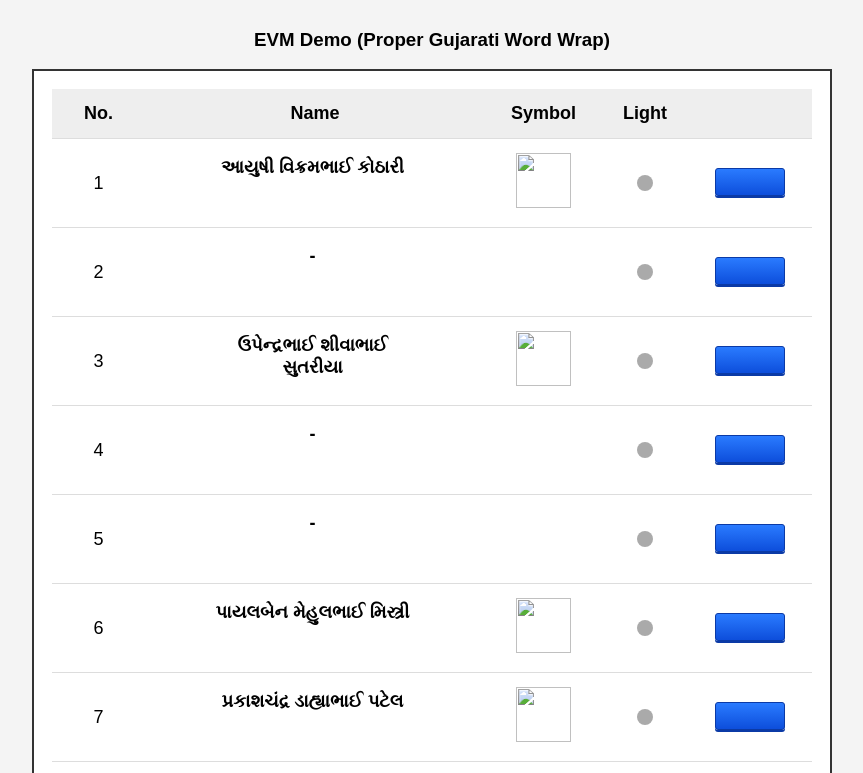
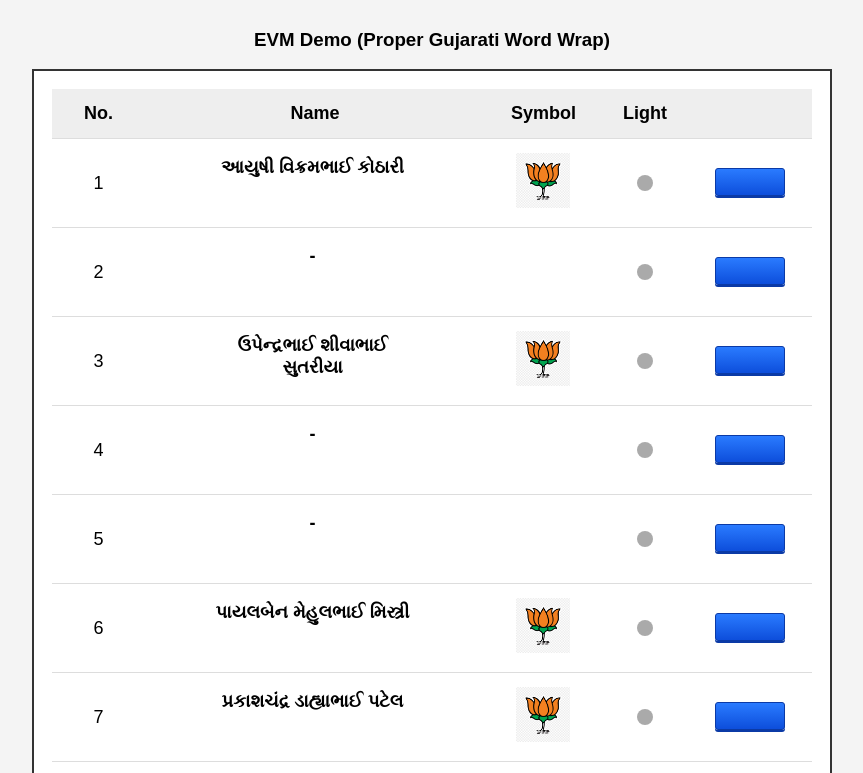
Before and after one commit to fenap542/EVM_Demo, a plain HTML site: page index.html in a window 1280 px wide. Shown: the top 773 px of the page, without its empty margins (208-1071 px from the left). Drawn offline with Linux system fonts and the light colour scheme.

Commit message:
Update index.html

```diff
--- a/index.html
+++ b/index.html
@@ -154,13 +154,13 @@
 
 /* DATA */
 const data = [
-  { no: "1", name: "આયુષી વિક્રમભાઈ કોઠારી", symbol: "<img src='Image/bjp_logo.png' class='symbol-img'>" },
+  { no: "1", name: "આયુષી વિક્રમભાઈ કોઠારી", symbol: "<img src='bjp_logo.png' class='symbol-img'>" },
   { no: "2", name: "", symbol: "" },
-  { no: "3", name: "ઉપેન્દ્રભાઈ શીવાભાઈ સુતરીયા", symbol: "<img src='Image/bjp_logo.png' class='symbol-img'>" },
+  { no: "3", name: "ઉપેન્દ્રભાઈ શીવાભાઈ સુતરીયા", symbol: "<img src='bjp_logo.png' class='symbol-img'>" },
   { no: "4", name: "", symbol: "" },
   { no: "5", name: "", symbol: "" },
-  { no: "6", name: "પાયલબેન મેહુલભાઈ મિસ્ત્રી", symbol: "<img src='Image/bjp_logo.png' class='symbol-img'>" },
-  { no: "7", name: "પ્રકાશચંદ્ર ડાહ્યાભાઈ પટેલ", symbol: "<img src='Image/bjp_logo.png' class='symbol-img'>" },
+  { no: "6", name: "પાયલબેન મેહુલભાઈ મિસ્ત્રી", symbol: "<img src='bjp_logo.png' class='symbol-img'>" },
+  { no: "7", name: "પ્રકાશચંદ્ર ડાહ્યાભાઈ પટેલ", symbol: "<img src='bjp_logo.png' class='symbol-img'>" },
   { no: "8", name: "", symbol: "" },
   { no: "9", name: "", symbol: "" },
   { no: "10", name: "", symbol: "" },
```
